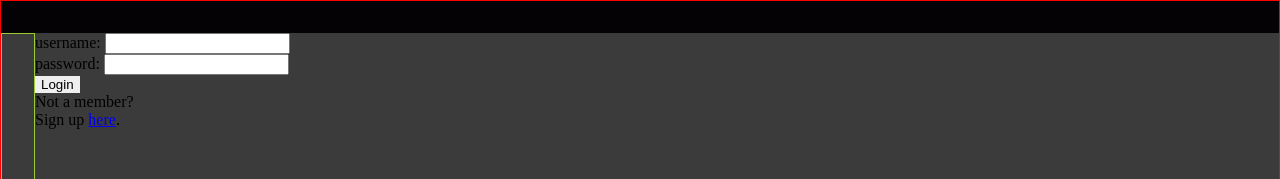
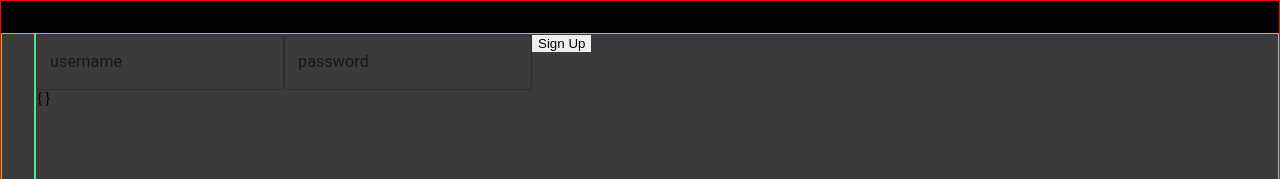
Before and after one commit to JesseSandvik/triumph, a React (Create React App) app in the folder client/: page / in a window 1280 px wide. Shown: the top 179 px of the page. Built offline with nearby package versions, Linux system fonts and the light colour scheme.

Commit message:
updated login form component with Formik/Yup/mUI components, confirmed access token returns from db

```diff
--- a/client/src/pages/login/Login.js
+++ b/client/src/pages/login/Login.js
@@ -1,69 +1,62 @@
-import { useEffect, useState } from "react";
+import { useState } from "react";
+import { Field, Formik, Form } from "formik";
+import * as Yup from "yup";
 import Button from "../../components/atoms/button/Button";
-import Field from "../../components/molecules/field/Field";
-import Form from "../../components/molecules/form/Form";
-import NavLink from "../../components/atoms/navLink/NavLink";
-import Paragraph from "../../components/atoms/paragraph/Paragraph";
+import Main from "../../components/organisms/main/Main";
+import TextField from "../../mUI/textField/TextField";
 
 import { initialFormState } from "./initialFormState";
 
 const Login = () => {
   const [error, setError] = useState(null);
-  const [formData, setFormData] = useState(initialFormState);
   const [currentUser, setCurrentUser] = useState({});
 
-  const handleChange = ({ target }) => {
-    setFormData(
-      (formData) =>
-        (formData = {
-          ...formData,
-          [target.name]: target.value,
-        })
-    );
-  };
-
-  const handleSubmit = (event) => {
-    event.preventDefault();
+  const handleSubmit = (values) => {
     const headers = new Headers();
     headers.append("Content-Type", "application/json");
     const options = {
       method: "POST",
       headers,
-      body: JSON.stringify({ data: formData }),
+      body: JSON.stringify({ data: values }),
     };
     fetch("http://localhost:5000/auth", options)
       .then((response) => response.json())
+      .then((response) => console.log(response))
       .then((response) =>
-        setCurrentUser((currentUser) => (currentUser = response.data))
+        setCurrentUser((currentUser) => (currentUser = response))
       )
-      .then(() => setFormData((formData) => (formData = initialFormState)))
       .catch((err) => setError((error) => (error = err)));
   };
 
+  const validationSchema = Yup.object().shape({
+    username: Yup.string().required(),
+    password: Yup.string().required(),
+  });
+
   return (
-    <div>
-      <Form onSubmit={handleSubmit}>
-        <Field
-          label='username: '
-          name='username'
-          onChange={handleChange}
-          type='text'
-          value={formData.username ? formData.username : ""}
-        />
-        <Field
-          label='password: '
-          name='password'
-          onChange={handleChange}
-          type='password'
-          value={formData.password ? formData.password : ""}
-        />
-        <Button type='submit'>login</Button>
-      </Form>
-      <Paragraph>Not a member?</Paragraph>
-      <Paragraph>
-        Sign up <NavLink to='/register'>here</NavLink>.
-      </Paragraph>
-    </div>
+    <Main>
+      <Formik
+        initialValues={initialFormState}
+        validationSchema={validationSchema}
+        onSubmit={(values, { setSubmitting }) => {
+          setSubmitting(true);
+          handleSubmit(values);
+          setSubmitting(false);
+        }}
+      >
+        <Form>
+          <Field as={TextField} label='username' name='username' type='text' />
+          <Field
+            as={TextField}
+            label='password'
+            name='password'
+            type='password'
+          />
+          <Button type='submit'>sign up</Button>
+        </Form>
+      </Formik>
+      {currentUser && JSON.stringify(currentUser)}
+    </Main>
   );
 };
 
--- a/client/src/pages/registration/Registration.js
+++ b/client/src/pages/registration/Registration.js
@@ -1,5 +1,6 @@
-import { useEffect, useState } from "react";
-import { Field, Formik, Form, useField } from "formik";
+import { useState } from "react";
+import { Field, Formik, Form } from "formik";
+import * as Yup from "yup";
 import Button from "../../components/atoms/button/Button";
 import Main from "../../components/organisms/main/Main";
 import TextField from "../../mUI/textField/TextField";
@@ -26,11 +27,17 @@ const Registration = () => {
       .catch((err) => setError((error) => (error = err)));
   };
 
+  const validationSchema = Yup.object().shape({
+    username: Yup.string().required(),
+    password: Yup.string().required(),
+  });
+
   return (
     <Main>
       <Formik
         initialValues={initialFormState}
-        onSubmit={async (values, { setSubmitting }) => {
+        validationSchema={validationSchema}
+        onSubmit={(values, { setSubmitting }) => {
           setSubmitting(true);
           handleSubmit(values);
           setSubmitting(false);
```
